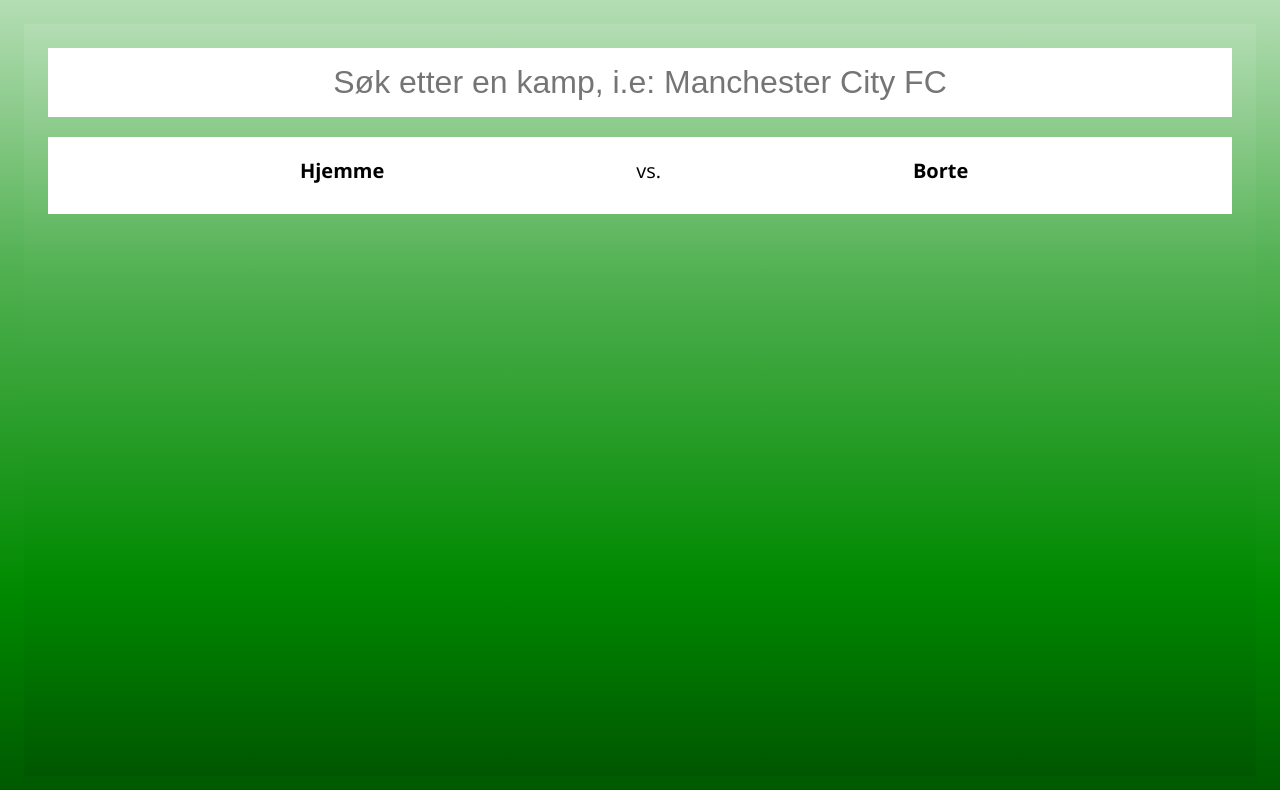
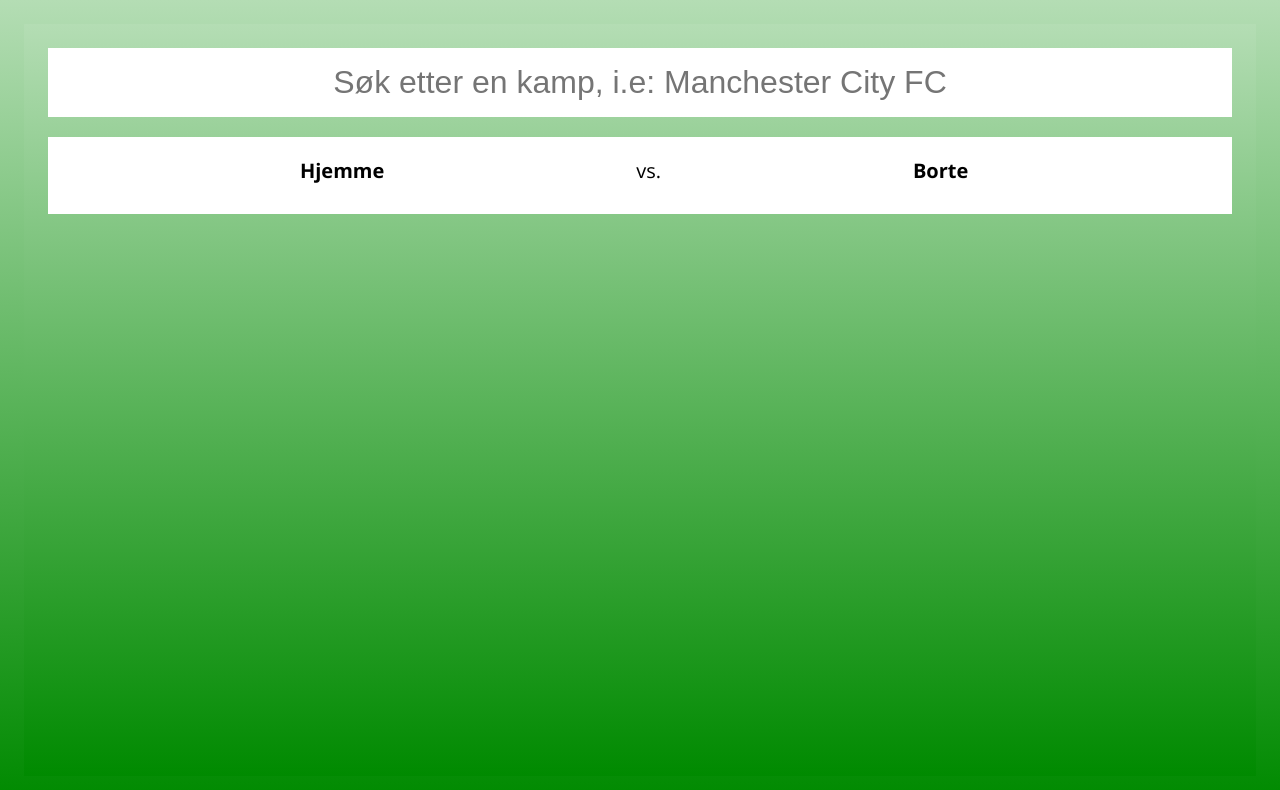
Before and after one commit to sifusan/barprog, a plain HTML site: page index.html in a window 1280 px wide. Drawn offline with nearby package versions, Linux system fonts and the light colour scheme; no server answers.

Commit message:
retry gradient

```diff
--- a/style.css
+++ b/style.css
@@ -1,9 +1,9 @@
 @import url('https://fonts.googleapis.com/css?family=Open+Sans:300,400,600,700');
-
 body, html {
     margin: 0;
     padding: 1.5em;
-    background: -webkit-linear-gradient(top, #b4ddb4 0%,#83c783 17%,#52b152 33%,#008a00 74%,#008a00 74%,#005700 100%,#002400 100%,#005700 100%);
+    /*background: -webkit-linear-gradient(top,  0%,#005700 100%, 100%, 100%); /* Chrome10-25,Safari5.1-6 */
+    background: linear-gradient(to bottom, #b4ddb4, #008a00);
     width: calc(100% - 3em);
     height: calc(100% - 3em);
     font-family: 'Open Sans', sans-serif;
```
